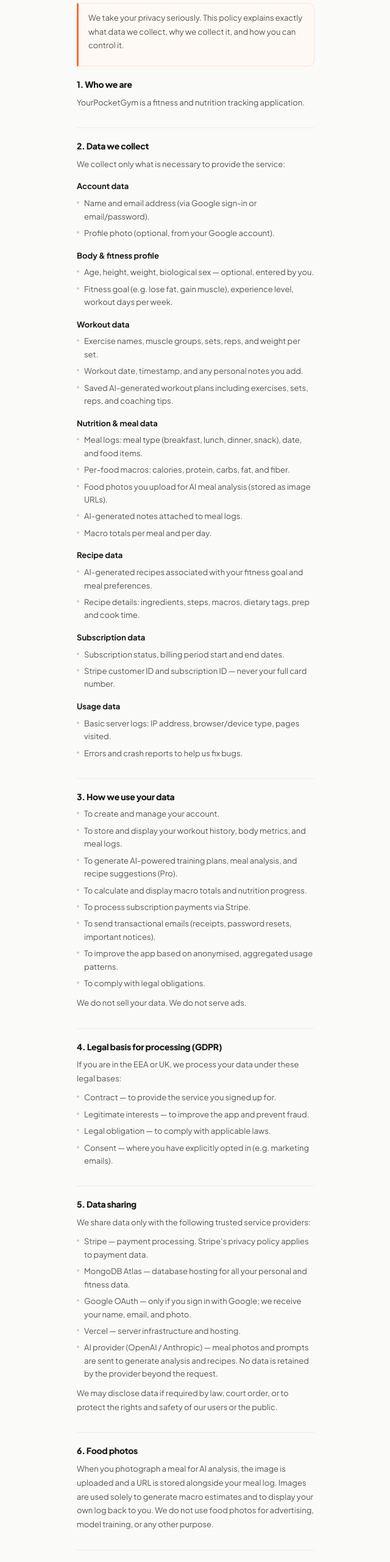
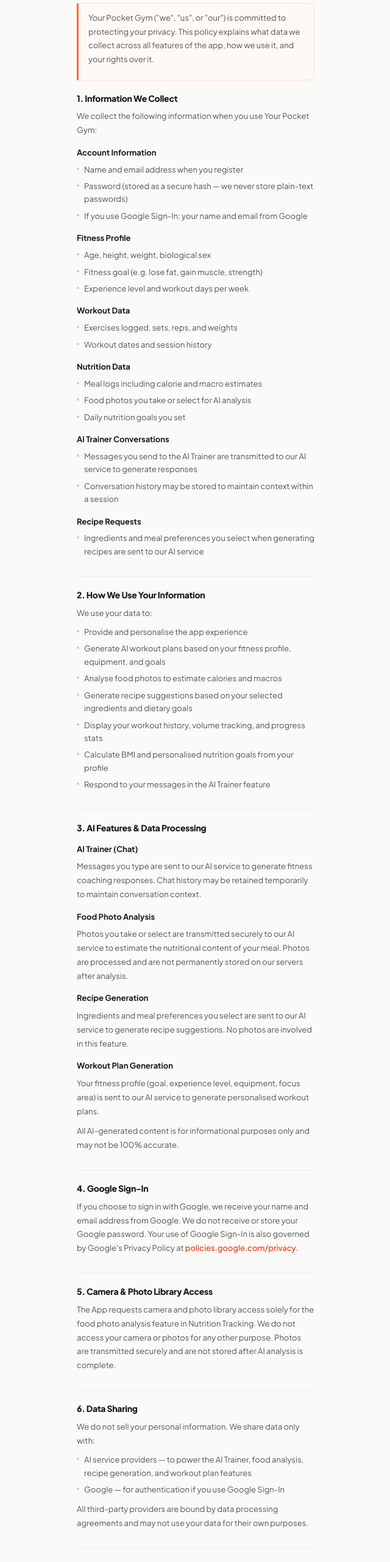
Before and after one commit to rohith2412/gym, a Next.js app: page /legal/privacy in a window 1280 px wide. Shown: the part 180-2741 px from the top of the page at 61% size, without its empty margins (319-959 px from the left). Built offline with nearby package versions, Linux system fonts and the light colour scheme.

Commit message:
support page

```diff
--- a/app/support/page.jsx
+++ b/app/support/page.jsx
@@ -30,6 +30,21 @@
             <div style={S.card}>
               <p style={S.cardLabel}>Email Support</p>
               <p style={S.p}>Send us a message and we'll get back to you as soon as possible.</p>
+              <a href={`mailto:${SUPPORT_EMAIL}`} style={S.emailBtn}>
+                {SUPPORT_EMAIL}
+              </a>
+            </div>
+          </div>
+
+          <div style={S.section}>
+            <h2 style={S.sectionTitle}>Account Deletion</h2>
+            <div style={S.card}>
+              <p style={S.cardLabel}>Delete Your Account</p>
+              <p style={S.p}>
+                You can delete your account directly in the app via Profile → Delete Account.
+                This permanently removes all your data including workout logs, meal logs, and
+                your fitness profile. You can also email us to request deletion.
+              </p>
               <a href={`mailto:${SUPPORT_EMAIL}`} style={S.emailBtn}>
                 {SUPPORT_EMAIL}
               </a>
--- a/components/LegalPages.jsx
+++ b/components/LegalPages.jsx
@@ -89,154 +89,111 @@
 export function TermsPage() {
   const router = useRouter();
   return (
-    <LegalShell title="Terms of Service" lastUpdated="April 7, 2026" router={router}>
+    <LegalShell title="Terms of Service" lastUpdated="May 2025" router={router}>
 
       <Highlight>
         <P>
-          By using YourPocketGym you agree to these terms. Please read them carefully.
+          By downloading or using Your Pocket Gym, you agree to be bound by these Terms of Service.
           If you do not agree, do not use the app.
         </P>
       </Highlight>
 
-      <Section title="1. About YourPocketGym">
+      <Section title="1. Description of Service">
+        <P>Your Pocket Gym provides:</P>
+        <UL items={[
+          "Workout logging and progress tracking",
+          "AI-generated workout plans",
+          "Nutrition scanning via camera",
+          "AI-generated recipes based on your ingredients",
+          "An AI personal trainer chat assistant",
+        ]} />
+      </Section>
+
+      <Section title="2. AI Disclaimer">
         <P>
-          YourPocketGym ("we", "us", "our") is a fitness tracking application that helps
-          you log workouts, track body metrics, log meals, and access AI-powered training
-          and nutrition guidance. The app is operated as an independent product and is not
-          affiliated with any gym or healthcare provider.
+          The AI trainer, recipe suggestions, workout plans, and food analysis are for
+          informational purposes only. They are not a substitute for professional medical,
+          nutritional, or fitness advice.
+        </P>
+        <Highlight>
+          <P>
+            Always consult a qualified professional before starting a new exercise program
+            or making significant dietary changes. Results vary and are not guaranteed.
+          </P>
+        </Highlight>
+      </Section>
+
+      <Section title="3. Health &amp; Safety">
+        <P>
+          Exercise involves risk of injury. You assume full responsibility for your use of
+          this app and any physical activity you undertake as a result. Your Pocket Gym is
+          not liable for any injury, illness, or health complication arising from use of the app.
         </P>
       </Section>
 
-      <Section title="2. Eligibility">
-        <P>You must be at least 13 years old to use this app. By using it you confirm:</P>
+      <Section title="4. Camera &amp; Photos">
+        <P>
+          The nutrition scanner uses your device camera and photo library solely to analyze
+          food for calorie and macro estimation. Images are processed to generate nutritional
+          data and are not stored on our servers.
+        </P>
+      </Section>
+
+      <Section title="5. User Accounts">
+        <P>
+          You are responsible for maintaining the confidentiality of your account credentials.
+          You agree to provide accurate information and to notify us immediately of any
+          unauthorized use of your account.
+        </P>
+      </Section>
+
+      <Section title="6. Prohibited Conduct">
+        <P>You agree not to:</P>
         <UL items={[
-          "You are 13 years of age or older.",
-          "You have read and accepted these Terms.",
-          "If you are under 18, a parent or guardian has reviewed and accepted these Terms on your behalf.",
+          "Reverse engineer or attempt to extract source code",
+          "Use the app for any unlawful purpose",
+          "Share your account with others",
+          "Attempt to disrupt or compromise our servers or services",
         ]} />
       </Section>
 
-      <Section title="3. Your account">
+      <Section title="7. Data &amp; Account Deletion">
         <P>
-          You are responsible for keeping your account credentials secure. You must not
-          share your account with others or use another person's account.
-        </P>
-        <P>
-          We reserve the right to suspend or terminate accounts that violate these Terms,
-          engage in abuse, or are inactive for an extended period.
+          You may delete your account at any time from Profile → Delete Account. This
+          permanently removes all your data from our servers including workout logs, meal
+          logs, recipes, and profile information.
         </P>
       </Section>
 
-      <Section title="4. Subscription and billing">
+      <Section title="8. Intellectual Property">
         <P>
-          YourPocketGym offers a free tier and a Pro subscription billed monthly. By
-          subscribing you authorize us to charge your payment method on a recurring basis.
-        </P>
-        <UL items={[
-          "Subscriptions auto-renew each billing cycle unless canceled before the renewal date.",
-          "You may cancel at any time via your Profile page. Access continues until the end of the current paid period.",
-          "We do not offer refunds for partial billing periods.",
-          "We reserve the right to change pricing with 30 days' notice.",
-          "Payments are processed by Stripe. We do not store your full card details.",
-        ]} />
-      </Section>
-
-      <Section title="5. Acceptable use">
-        <P>You agree not to:</P>
-        <UL items={[
-          "Reverse-engineer, decompile, or attempt to extract the source code of the app.",
-          "Use the app for any unlawful purpose or in violation of any applicable law.",
-          "Scrape, crawl, or systematically download content from the app.",
-          "Attempt to gain unauthorized access to any part of the app or its infrastructure.",
-          "Upload or transmit malicious code or interfere with the app's operation.",
-          "Resell, sublicense, or redistribute access to the app.",
-        ]} />
-      </Section>
-
-      <Section title="6. Health and fitness disclaimer">
-        <P>
-          YourPocketGym provides general fitness and nutrition information for
-          informational purposes only. Nothing in this app constitutes medical advice,
-          diagnosis, or treatment.
-        </P>
-        <Highlight>
-          <P>
-            Always consult a qualified healthcare provider before starting any new
-            exercise or nutrition programme, especially if you have a pre-existing medical
-            condition, injury, or are pregnant. You use the app entirely at your own risk.
-          </P>
-        </Highlight>
-        <P>
-          We are not liable for any injury, health issue, or adverse outcome arising from
-          workouts or meal plans logged or suggested through the app.
+          All content, design, and code within Your Pocket Gym is owned by or licensed to
+          us. You may not reproduce, distribute, or create derivative works without our
+          express written permission.
         </P>
       </Section>
 
-      <Section title="7. AI-generated content">
+      <Section title="9. Limitation of Liability">
         <P>
-          Pro subscribers have access to AI-powered training suggestions, meal analysis,
-          and recipe recommendations. This content is generated automatically and may not
-          always be accurate or appropriate for your individual circumstances. Always apply
-          your own judgment and consult a fitness or nutrition professional if in doubt.
-        </P>
-        <P>
-          Food macro estimates generated via AI image analysis are approximations only and
-          should not be relied upon for medical dietary management.
+          To the fullest extent permitted by law, Your Pocket Gym and its developers are
+          not liable for any indirect, incidental, special, or consequential damages
+          arising from your use of the app.
         </P>
       </Section>
 
-      <Section title="8. User-generated content">
+      <Section title="10. Changes to Terms">
         <P>
-          You may upload food photos for AI-powered meal analysis. By uploading images you
-          confirm you have the right to share them and that they do not contain
-          inappropriate content. We store these images solely to provide the meal logging
-          feature and do not use them for any other purpose.
+          We may update these terms from time to time. Continued use of the app after
+          changes are posted constitutes your acceptance of the updated terms.
         </P>
       </Section>
 
-      <Section title="9. Intellectual property">
+      <Section title="11. Contact">
         <P>
-          All content, branding, and software in YourPocketGym is owned by or licensed to
-          us. You may not copy, modify, or distribute any part of the app without our
-          written permission. Your personal data and workout logs remain yours — we claim
-          no ownership over data you input.
-        </P>
-      </Section>
-
-      <Section title="10. Limitation of liability">
-        <P>
-          To the maximum extent permitted by law, YourPocketGym and its operators shall
-          not be liable for any indirect, incidental, special, consequential, or punitive
-          damages arising from your use of the app, including but not limited to loss of
-          data, loss of revenue, or personal injury.
-        </P>
-        <P>
-          Our total liability to you for any claim shall not exceed the amount you paid us
-          in the 12 months preceding the claim.
-        </P>
-      </Section>
-
-      <Section title="11. Termination">
-        <P>
-          You may stop using the app and delete your account at any time. We may suspend
-          or terminate your access if you breach these Terms, with or without notice.
-          Upon termination, your right to use the app ceases immediately.
-        </P>
-      </Section>
-
-      <Section title="12. Changes to these terms">
-        <P>
-          We may update these Terms from time to time. We will notify you of material
-          changes via email or an in-app notice at least 14 days before they take effect.
-          Continued use of the app after the effective date constitutes acceptance.
-        </P>
-      </Section>
-
-      <Section title="13. Governing law">
-        <P>
-          These Terms are governed by the laws of the Province of Ontario, Canada, without
-          regard to its conflict of law provisions. Any disputes shall be resolved in the
-          courts of Ontario.
+          If you have questions about these terms, contact us at{" "}
+          <a href="mailto:support@yourpocketgym.com" style={{ color: "#e8380d", fontWeight: 500 }}>
+            support@yourpocketgym.com
+          </a>
         </P>
       </Section>
 
@@ -250,178 +207,177 @@
 export function PrivacyPage() {
   const router = useRouter();
   return (
-    <LegalShell title="Privacy Policy" lastUpdated="April 7, 2026" router={router}>
+    <LegalShell title="Privacy Policy" lastUpdated="May 18, 2025" router={router}>
 
       <Highlight>
         <P>
-          We take your privacy seriously. This policy explains exactly what data we
-          collect, why we collect it, and how you can control it.
+          Your Pocket Gym ("we", "us", or "our") is committed to protecting your privacy.
+          This policy explains what data we collect across all features of the app, how we
+          use it, and your rights over it.
         </P>
       </Highlight>
 
-      <Section title="1. Who we are">
+      <Section title="1. Information We Collect">
+        <P>We collect the following information when you use Your Pocket Gym:</P>
+
+        <SubLabel>Account Information</SubLabel>
+        <UL items={[
+          "Name and email address when you register",
+          "Password (stored as a secure hash — we never store plain-text passwords)",
+          "If you use Google Sign-In: your name and email from Google",
+        ]} />
+
+        <SubLabel>Fitness Profile</SubLabel>
+        <UL items={[
+          "Age, height, weight, biological sex",
+          "Fitness goal (e.g. lose fat, gain muscle, strength)",
+          "Experience level and workout days per week",
+        ]} />
+
+        <SubLabel>Workout Data</SubLabel>
+        <UL items={[
+          "Exercises logged, sets, reps, and weights",
+          "Workout dates and session history",
+        ]} />
+
+        <SubLabel>Nutrition Data</SubLabel>
+        <UL items={[
+          "Meal logs including calorie and macro estimates",
+          "Food photos you take or select for AI analysis",
+          "Daily nutrition goals you set",
+        ]} />
+
+        <SubLabel>AI Trainer Conversations</SubLabel>
+        <UL items={[
+          "Messages you send to the AI Trainer are transmitted to our AI service to generate responses",
+          "Conversation history may be stored to maintain context within a session",
+        ]} />
+
+        <SubLabel>Recipe Requests</SubLabel>
+        <UL items={[
+          "Ingredients and meal preferences you select when generating recipes are sent to our AI service",
+        ]} />
+      </Section>
+
+      <Section title="2. How We Use Your Information">
+        <P>We use your data to:</P>
+        <UL items={[
+          "Provide and personalise the app experience",
+          "Generate AI workout plans based on your fitness profile, equipment, and goals",
+          "Analyse food photos to estimate calories and macros",
+          "Generate recipe suggestions based on your selected ingredients and dietary goals",
+          "Display your workout history, volume tracking, and progress stats",
+          "Calculate BMI and personalised nutrition goals from your profile",
+          "Respond to your messages in the AI Trainer feature",
+        ]} />
+      </Section>
+
+      <Section title="3. AI Features &amp; Data Processing">
+        <SubLabel>AI Trainer (Chat)</SubLabel>
         <P>
-          YourPocketGym is a fitness and nutrition tracking application.
+          Messages you type are sent to our AI service to generate fitness coaching
+          responses. Chat history may be retained temporarily to maintain conversation context.
+        </P>
+        <SubLabel>Food Photo Analysis</SubLabel>
+        <P>
+          Photos you take or select are transmitted securely to our AI service to estimate
+          the nutritional content of your meal. Photos are processed and are not permanently
+          stored on our servers after analysis.
+        </P>
+        <SubLabel>Recipe Generation</SubLabel>
+        <P>
+          Ingredients and meal preferences you select are sent to our AI service to generate
+          recipe suggestions. No photos are involved in this feature.
+        </P>
+        <SubLabel>Workout Plan Generation</SubLabel>
+        <P>
+          Your fitness profile (goal, experience level, equipment, focus area) is sent to our
+          AI service to generate personalised workout plans.
+        </P>
+        <P>All AI-generated content is for informational purposes only and may not be 100% accurate.</P>
+      </Section>
+
+      <Section title="4. Google Sign-In">
+        <P>
+          If you choose to sign in with Google, we receive your name and email address from
+          Google. We do not receive or store your Google password. Your use of Google Sign-In
+          is also governed by Google's Privacy Policy at{" "}
+          <a href="https://policies.google.com/privacy" style={{ color: "#e8380d", fontWeight: 500 }}>
+            policies.google.com/privacy
+          </a>.
         </P>
       </Section>
 
-      <Section title="2. Data we collect">
-        <P>We collect only what is necessary to provide the service:</P>
-
-        <SubLabel>Account data</SubLabel>
-        <UL items={[
-          "Name and email address (via Google sign-in or email/password).",
-          "Profile photo (optional, from your Google account).",
-        ]} />
-
-        <SubLabel>Body & fitness profile</SubLabel>
-        <UL items={[
-          "Age, height, weight, biological sex — optional, entered by you.",
-          "Fitness goal (e.g. lose fat, gain muscle), experience level, workout days per week.",
-        ]} />
-
-        <SubLabel>Workout data</SubLabel>
-        <UL items={[
-          "Exercise names, muscle groups, sets, reps, and weight per set.",
-          "Workout date, timestamp, and any personal notes you add.",
-          "Saved AI-generated workout plans including exercises, sets, reps, and coaching tips.",
-        ]} />
-
-        <SubLabel>Nutrition & meal data</SubLabel>
-        <UL items={[
-          "Meal logs: meal type (breakfast, lunch, dinner, snack), date, and food items.",
-          "Per-food macros: calories, protein, carbs, fat, and fiber.",
-          "Food photos you upload for AI meal analysis (stored as image URLs).",
-          "AI-generated notes attached to meal logs.",
-          "Macro totals per meal and per day.",
-        ]} />
-
-        <SubLabel>Recipe data</SubLabel>
-        <UL items={[
-          "AI-generated recipes associated with your fitness goal and meal preferences.",
-          "Recipe details: ingredients, steps, macros, dietary tags, prep and cook time.",
-        ]} />
-
-        <SubLabel>Subscription data</SubLabel>
-        <UL items={[
-          "Subscription status, billing period start and end dates.",
-          "Stripe customer ID and subscription ID — never your full card number.",
-        ]} />
-
-        <SubLabel>Usage data</SubLabel>
-        <UL items={[
-          "Basic server logs: IP address, browser/device type, pages visited.",
-          "Errors and crash reports to help us fix bugs.",
-        ]} />
-      </Section>
-
-      <Section title="3. How we use your data">
-        <UL items={[
-          "To create and manage your account.",
-          "To store and display your workout history, body metrics, and meal logs.",
-          "To generate AI-powered training plans, meal analysis, and recipe suggestions (Pro).",
-          "To calculate and display macro totals and nutrition progress.",
-          "To process subscription payments via Stripe.",
-          "To send transactional emails (receipts, password resets, important notices).",
-          "To improve the app based on anonymised, aggregated usage patterns.",
-          "To comply with legal obligations.",
-        ]} />
-        <P>We do not sell your data. We do not serve ads.</P>
-      </Section>
-
-      <Section title="4. Legal basis for processing (GDPR)">
-        <P>If you are in the EEA or UK, we process your data under these legal bases:</P>
-        <UL items={[
-          "Contract — to provide the service you signed up for.",
-          "Legitimate interests — to improve the app and prevent fraud.",
-          "Legal obligation — to comply with applicable laws.",
-          "Consent — where you have explicitly opted in (e.g. marketing emails).",
-        ]} />
-      </Section>
-
-      <Section title="5. Data sharing">
-        <P>We share data only with the following trusted service providers:</P>
-        <UL items={[
-          "Stripe — payment processing. Stripe's privacy policy applies to payment data.",
-          "MongoDB Atlas — database hosting for all your personal and fitness data.",
-          "Google OAuth — only if you sign in with Google; we receive your name, email, and photo.",
-          "Vercel — server infrastructure and hosting.",
-          "AI provider (OpenAI / Anthropic) — meal photos and prompts are sent to generate analysis and recipes. No data is retained by the provider beyond the request.",
-        ]} />
+      <Section title="5. Camera &amp; Photo Library Access">
         <P>
-          We may disclose data if required by law, court order, or to protect the rights
-          and safety of our users or the public.
+          The App requests camera and photo library access solely for the food photo analysis
+          feature in Nutrition Tracking. We do not access your camera or photos for any other
+          purpose. Photos are transmitted securely and are not stored after AI analysis is complete.
         </P>
       </Section>
 
-      <Section title="6. Food photos">
+      <Section title="6. Data Sharing">
+        <P>We do not sell your personal information. We share data only with:</P>
+        <UL items={[
+          "AI service providers — to power the AI Trainer, food analysis, recipe generation, and workout plan features",
+          "Google — for authentication if you use Google Sign-In",
+        ]} />
         <P>
-          When you photograph a meal for AI analysis, the image is uploaded and a URL is
-          stored alongside your meal log. Images are used solely to generate macro
-          estimates and to display your own log back to you. We do not use food photos for
-          advertising, model training, or any other purpose.
+          All third-party providers are bound by data processing agreements and may not use
+          your data for their own purposes.
         </P>
       </Section>
 
-      <Section title="7. Data retention">
+      <Section title="7. Data Storage &amp; Security">
+        <P>Your data is stored on secure servers. We use:</P>
+        <UL items={[
+          "HTTPS encryption for all data transmitted between the app and our servers",
+          "Secure token-based authentication (JWT)",
+          "Hashed password storage",
+        ]} />
         <P>
-          We retain your data for as long as your account is active. If you delete your
-          account, we delete your personal data within 30 days, except where we are
-          required to retain it for legal or financial compliance purposes (e.g. billing
-          records for up to 7 years).
+          We retain your data for as long as your account is active. Workout logs, meal logs,
+          and fitness profile data are deleted when you delete your account.
         </P>
       </Section>
 
-      <Section title="8. Your rights">
-        <P>Depending on your location, you may have the right to:</P>
+      <Section title="8. Your Rights &amp; Account Deletion">
+        <P>You have the right to:</P>
         <UL items={[
-          "Access — request a copy of the data we hold about you.",
-          "Correction — ask us to correct inaccurate data.",
-          "Deletion — request that we delete your account and all associated data.",
-          "Portability — receive your data in a machine-readable format.",
-          "Restriction — ask us to stop processing your data in certain circumstances.",
-          "Objection — object to processing based on legitimate interests.",
-          "Withdraw consent — where processing is based on consent.",
+          "Access the data we hold about you",
+          "Correct inaccurate data via the profile edit screen",
+          "Delete your account and all associated data",
         ]} />
-      </Section>
-
-      <Section title="9. Cookies and tracking">
         <P>
-          We use only essential session cookies required for authentication and security.
-          We do not use advertising cookies, third-party trackers, or analytics cookies
-          that track you across other websites.
+          To delete your account, tap "Delete Account" on the Profile screen or email us at{" "}
+          <a href="mailto:privacy@yourpocketgym.com" style={{ color: "#e8380d", fontWeight: 500 }}>
+            privacy@yourpocketgym.com
+          </a>. Account deletion is processed within 30 days.
         </P>
       </Section>
 
-      <Section title="10. Children's privacy">
+      <Section title="9. Children's Privacy">
         <P>
-          YourPocketGym is not directed at children under 13. We do not knowingly collect
-          personal data from children under 13. If you believe a child has provided us
-          with personal data, please let us know and we will delete it promptly.
+          Your Pocket Gym is not intended for children under the age of 13. We do not
+          knowingly collect personal information from children under 13. If you believe a
+          child has provided us with personal information, please contact us immediately.
         </P>
       </Section>
 
-      <Section title="11. Data security">
+      <Section title="10. Changes to This Policy">
         <P>
-          We use industry-standard security measures including HTTPS encryption, hashed
-          passwords, and access-controlled databases. However, no system is 100% secure
-          and we cannot guarantee absolute security.
+          We may update this Privacy Policy from time to time. We will notify you of
+          significant changes through the app. Continued use of the app after changes are
+          posted constitutes your acceptance of the updated policy.
         </P>
       </Section>
 
-      <Section title="12. International transfers">
+      <Section title="11. Contact">
         <P>
-          Your data may be processed outside your country of residence (e.g. on servers
-          in the United States). Where we transfer data from the EEA or UK, we ensure
-          appropriate safeguards are in place such as Standard Contractual Clauses.
-        </P>
-      </Section>
-
-      <Section title="13. Changes to this policy">
-        <P>
-          We may update this Privacy Policy from time to time. We will notify you of
-          significant changes by email or in-app notice at least 14 days before they
-          take effect.
+          For privacy-related questions or requests:{" "}
+          <a href="mailto:privacy@yourpocketgym.com" style={{ color: "#e8380d", fontWeight: 500 }}>
+            privacy@yourpocketgym.com
+          </a>
         </P>
       </Section>
 
```
